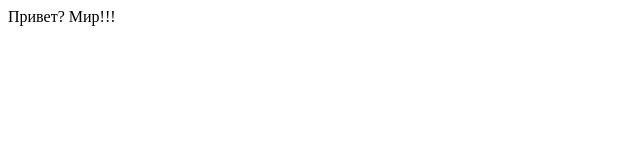
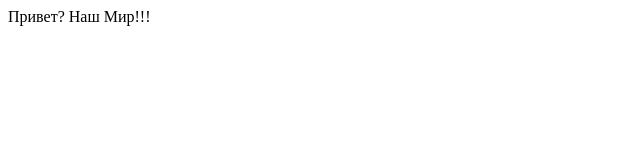
Before and after one commit to Victt0r/web-sandbox, a plain HTML site: page index.html in a window 1280 px wide. Shown: the full height of the page, 0-640 px from the left. Drawn offline with Linux system fonts and the light colour scheme.

Commit message:
Added our

```diff
--- a/index.html
+++ b/index.html
@@ -5,6 +5,6 @@
   <title>Document</title>
 </head>
 <body>
-  Привет? Мир!!!
+  Привет? Наш Мир!!!
 </body>
 </html>
```
